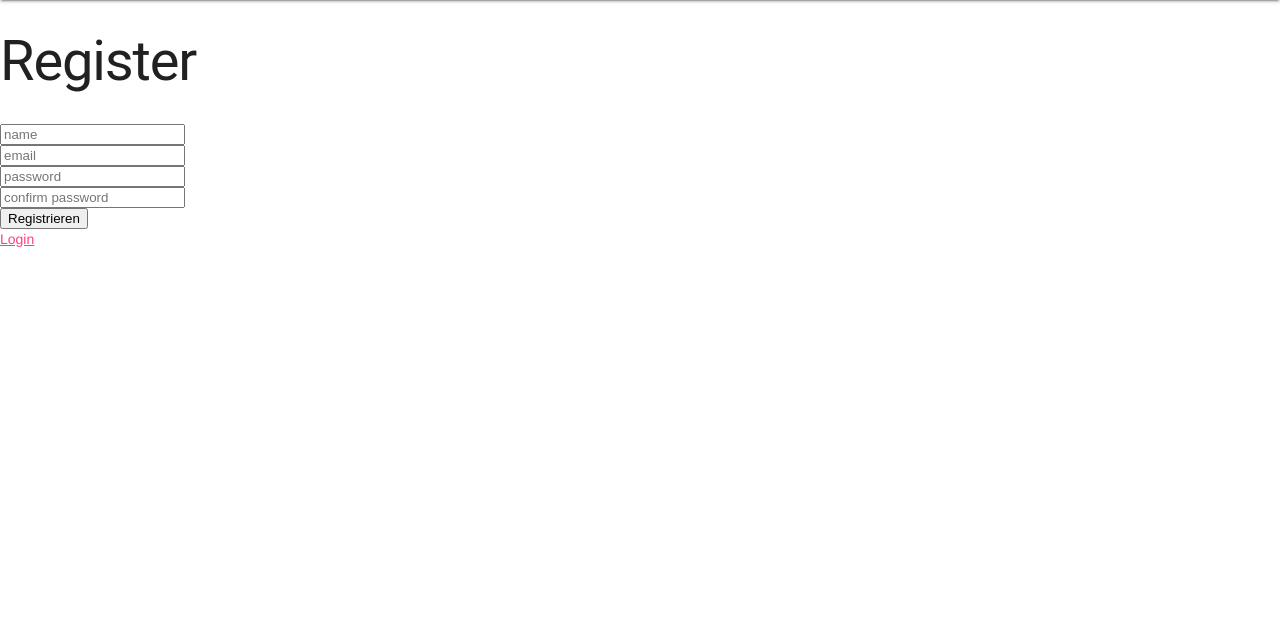
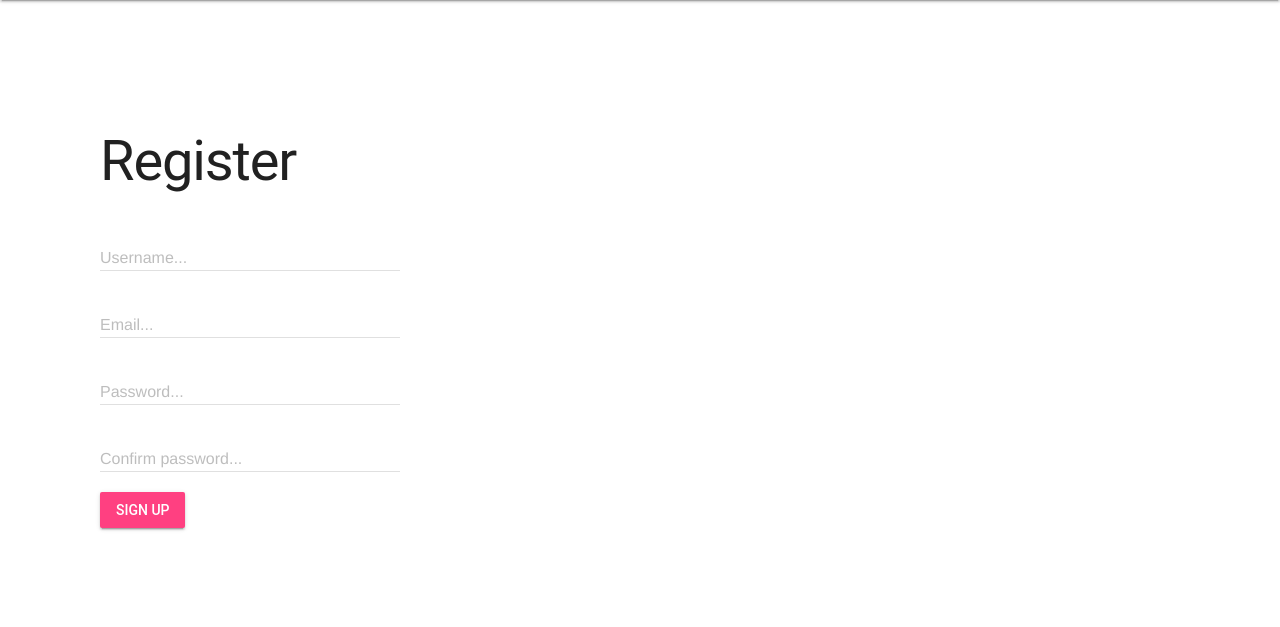
Before and after one commit to barni246/Django-ChatApp, a Django app: page /register/ in a window 1280 px wide. Shown: the part 64-691 px from the top of the page. Run offline with Django 4.2, Linux system fonts and the light colour scheme.

Commit message:
static get design for base.html

```diff
--- a/chat/templates/auth/register.html
+++ b/chat/templates/auth/register.html
@@ -1,4 +1,4 @@
-{% extends 'base.html' %}
+{% extends "base.html" %}
 {% block content %}
 
   <h1>Register</h1>
@@ -9,7 +9,7 @@
 
   <form method="POST" action="/register/">
     {% csrf_token %}
-    <div>
+    {% comment %} <div>
       <input name="username" placeholder="name" type="text" />
     </div>
     <div>
@@ -23,9 +23,44 @@
     </div>
     <div>
       <button>Registrieren</button>
+    </div> {% endcomment %}
+
+
+    <div class="input-container" style="display: flex; flex-direction: column;">
+
+        <div class="mdl-textfield mdl-js-textfield mdl-textfield--floating-label">
+            <input class="mdl-textfield__input"  name="username" type="text" id="sample3" >
+            <label class="mdl-textfield__label"  for="sample3">Username...</label>
+        </div>
+
+        <div class="mdl-textfield mdl-js-textfield mdl-textfield--floating-label">
+            <input class="mdl-textfield__input" name="email" type="email" id="sample34"  autocomplete="off">
+            <label class="mdl-textfield__label" for="sample34">Email...</label>
+        </div>
+
+        <div class="mdl-textfield mdl-js-textfield mdl-textfield--floating-label">
+            <input class="mdl-textfield__input" name="password" type="password" id="sample33"  autocomplete="off">
+            <label class="mdl-textfield__label" for="sample33">Password...</label>
+        </div>
+
+        <div class="mdl-textfield mdl-js-textfield mdl-textfield--floating-label">
+            <input class="mdl-textfield__input" name="confirmPassword" type="password" id="sample333"  autocomplete="new-password">
+            <label class="mdl-textfield__label" for="sample333">Confirm password...</label>
+        </div>
+
+        <!-- Accent-colored raised button with ripple -->
+        </div> <button class="mdl-button mdl-js-button mdl-button--raised mdl-js-ripple-effect mdl-button--accent">
+            Sign up
+        </button>
+        <div>
+
     </div>
+
+
+
+
   </form>
 
-  <a href="/login/">Login</a>
+ {% comment %} <a href="/login/">Login</a> {% endcomment %}
 
 {% endblock %}
--- /dev/null
+++ b/static/css/style.css
@@ -0,0 +1,23 @@
+.page-content {
+    padding: 100px 100px;
+    font-size: 18px;
+  }
+
+  i {
+    margin-top: 10px;
+  }
+
+  .color-gray {
+    color: rgba(0, 0, 0, 0.4);
+    margin-right: 8px;
+  }
+
+  a {
+    text-decoration: none;
+    color: rgb(63,81,181);
+    font-size: 16px;
+  }
+
+  a:hover {
+    color: rgb(255,64,129);
+  }
--- a/templates/base.html
+++ b/templates/base.html
@@ -1,33 +1,29 @@
 <!DOCTYPE html>
 <html lang="en">
   <head>
-    <meta charset="UTF-8">
-    <meta name="viewport" content="width=device-width, initial-scale=1.0">
+    <meta charset="UTF-8" />
+    <meta name="viewport" content="width=device-width, initial-scale=1.0" />
 
     <link rel="stylesheet" href="https://fonts.googleapis.com/icon?family=Material+Icons" />
     <link rel="stylesheet" href="https://code.getmdl.io/1.3.0/material.indigo-pink.min.css" />
+     {% load static %}
+    <link rel="stylesheet" href="{% static 'css/style.css' %}"/>
     <script defer src="https://code.getmdl.io/1.3.0/material.min.js"></script>
-
 
     <title>Chatroom</title>
   </head>
   <body>
-
-
     <!-- Always shows a header, even in smaller screens. -->
     <div class="mdl-layout mdl-js-layout mdl-layout--fixed-header">
       <header class="mdl-layout__header">
         <div class="mdl-layout__header-row">
           <!-- Title -->
           <span class="mdl-layout-title">
-
             {% if request.user.is_authenticated %}
               Welcome {{ request.user }}
-
             {% else %}
               Welcom! Please log in!
-          {%  endif %}
-
+            {% endif %}
           </span>
           <!-- Add spacer, to align navigation to the right -->
           <div class="mdl-layout-spacer"></div>
@@ -62,7 +58,5 @@
         {% comment %} <a href="/login/">Login</a> {% endcomment %}
       </main>
     </div>
-
-
   </body>
 </html>
```
Also changed, not shown: chat/templates/auth/login.html (+28 -4 lines), chat/templates/chat/index.html (+4 -15 lines), django_chat_app/settings.py (+6 -3 lines), db.sqlite3. Lines whose indentation alone changed are shown as unchanged.
